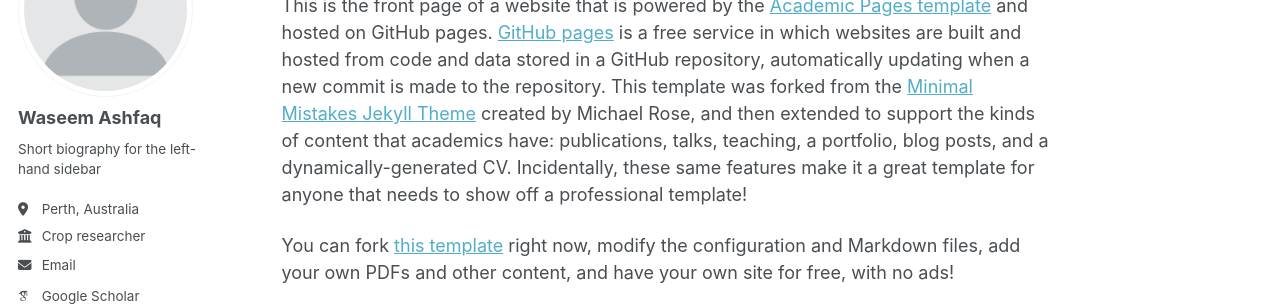
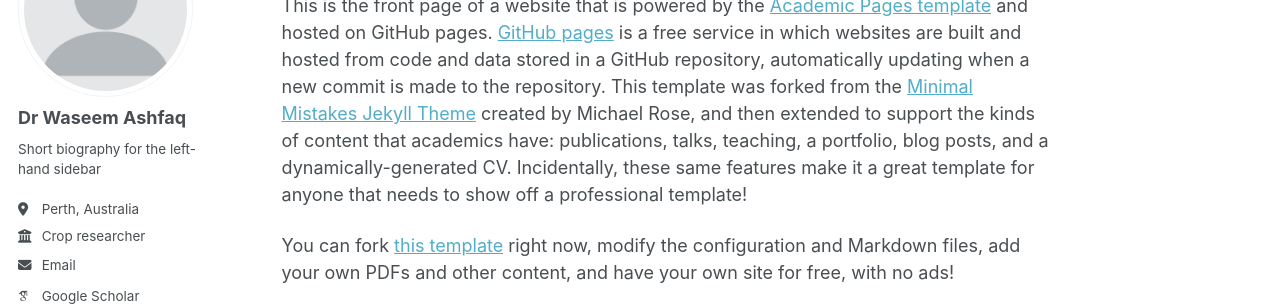
Before and after one commit to washfaq/waseemashfaq.github.io, a Jekyll site: the page built from _pages/about.md, in a window 1280 px wide. Shown: the part 179-485 px from the top of the page. Built offline with Jekyll 4.4.1, drawn with Linux system fonts in a browser that asks for light colours; some web fonts are replaced; a script bundle is joined from its source files by our own code; library files that are not in the unit come from our copies.

```diff
--- a/_config.yml
+++ b/_config.yml
@@ -24,7 +24,7 @@ repository               : "academicpages/academicpages.github.io"
 author:
   # Biographic information
   avatar           : "profile.png"
-  name             : "Waseem Ashfaq"
+  name             : "Dr Waseem Ashfaq"
   pronouns         : # example: "she/her"
   bio              : "Short biography for the left-hand sidebar"
   location         : "Perth, Australia"
```
